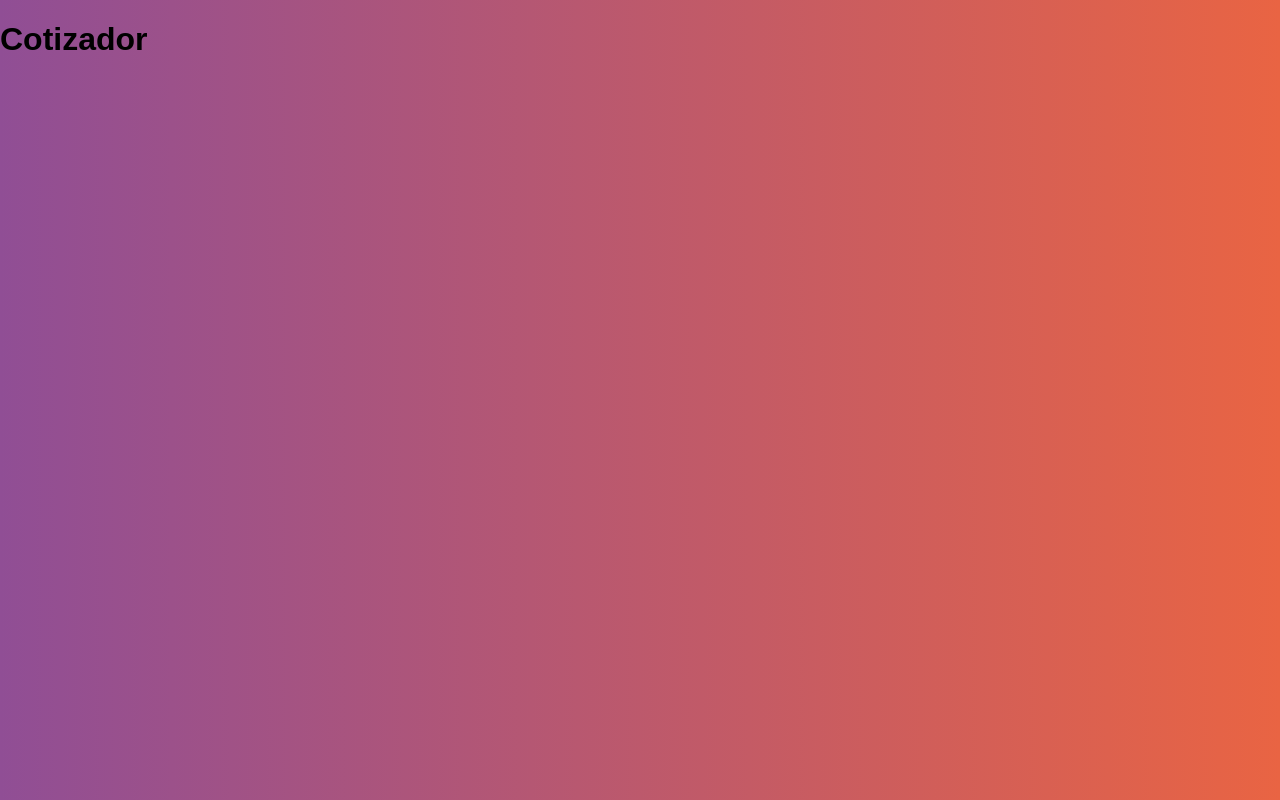
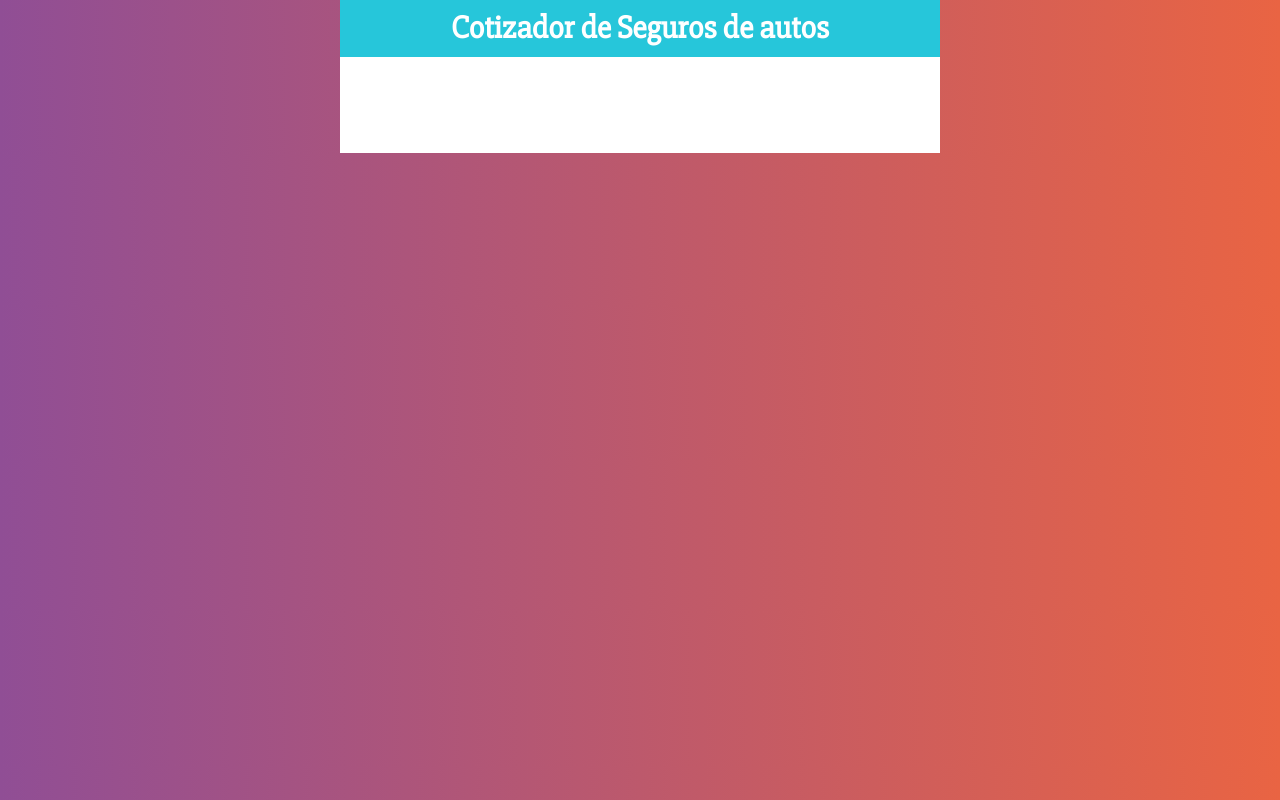
Before and after one commit to Velfin-Velasquez/Cotizador, a React (Create React App) app: page / in a window 1280 px wide. Built offline with nearby package versions, Linux system fonts and the light colour scheme.

Commit message:
se agrego Styled Components

```diff
--- a/package.json
+++ b/package.json
@@ -3,6 +3,8 @@
   "version": "0.1.0",
   "private": true,
   "dependencies": {
+    "@emotion/react": "^11.1.2",
+    "@emotion/styled": "^11.0.0",
     "@testing-library/jest-dom": "^5.11.6",
     "@testing-library/react": "^11.2.2",
     "@testing-library/user-event": "^12.5.0",
--- a/src/App.js
+++ b/src/App.js
@@ -1,11 +1,22 @@
 import { Header } from "./components/Header";
+import styled from "@emotion/styled";
 
+const Contenedor = styled.div`
+  max-width: 600px;
+  margin: 0 auto;
+`;
+
+const ContenedorFormulario = styled.div`
+  background-color: #ffffff;
+  padding: 3rem;
+`;
 
 function App() {
   return (
-    <Header
-    titulo="Cotizador"
-    />
+    <Contenedor>
+      <Header titulo="Cotizador de Seguros de autos" />
+      <ContenedorFormulario></ContenedorFormulario>
+    </Contenedor>
   );
 }
 
--- a/src/components/Header.js
+++ b/src/components/Header.js
@@ -1,9 +1,24 @@
-import React from 'react';
+import React from "react";
+import styled from "@emotion/styled";
 
-export const Header = ({titulo}) => {
-    return (
-        <div>
-            <h1>{titulo}</h1>
-        </div>
-    )
-}
+const ContenedorHeader = styled.header`
+  background-color: #26c6da;
+  padding: 10px;
+  font-weight: bold;
+  color: #ffffff;
+`;
+
+const TextoHeader = styled.h1`
+  font-size: 2rem;
+  margin: 0;
+  font-family: "Slabo 27px", serif;
+  text-align: center;
+`;
+
+export const Header = ({ titulo }) => {
+  return (
+    <ContenedorHeader>
+      <TextoHeader>{titulo}</TextoHeader>
+    </ContenedorHeader>
+  );
+};
```
Also changed, not shown: 2 other files (tests, documents, lock files or other folders).
